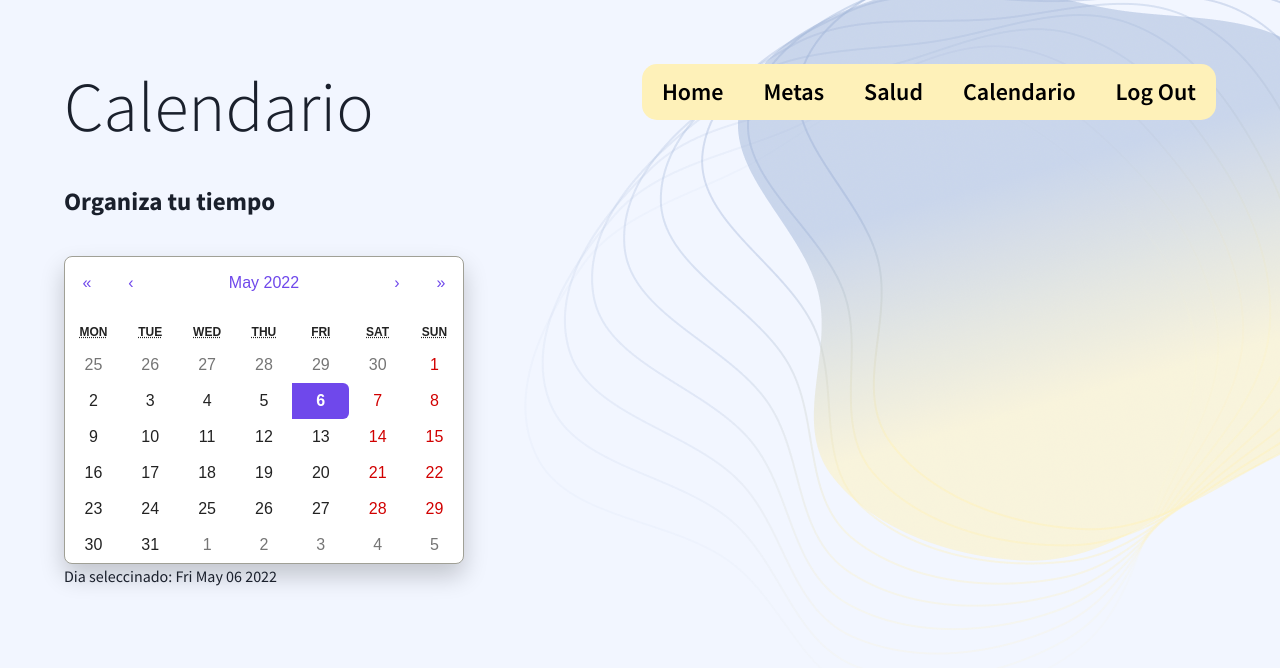
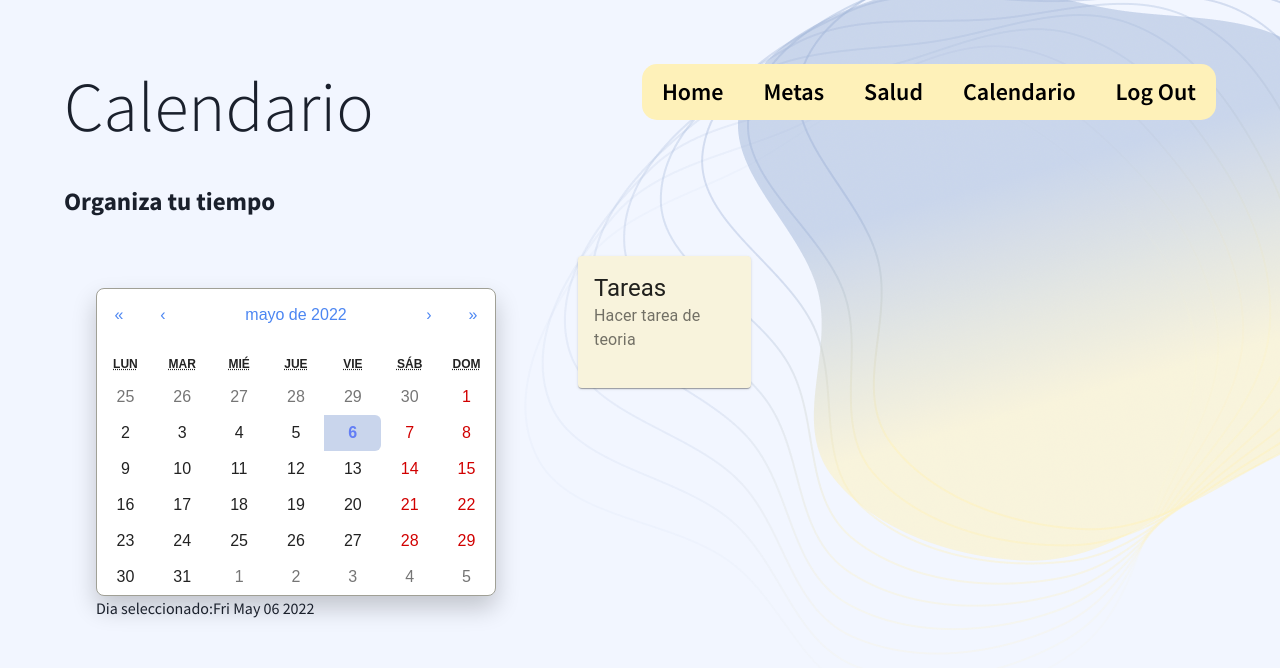
Before and after one commit to andreadelou/Proyecto-_IS, a React (Create React App) app: page /calendar in a window 1280 px wide. Shown: the top 668 px of the page. Built offline with nearby package versions, Linux system fonts and the light colour scheme.

Commit message:
metas y tareas usuarios
El calendario ahora esta en otro idioma para nuestro publico y hay una carta con las tareas del lado derecho

```diff
--- a/package.json
+++ b/package.json
@@ -8,13 +8,16 @@
     "@chakra-ui/system": "^1.12.1",
     "@emotion/react": "^11.8.2",
     "@emotion/styled": "^11.8.1",
+    "@material-ui/core": "^4.12.4",
     "@testing-library/jest-dom": "^5.16.2",
     "@testing-library/react": "^12.1.4",
     "@testing-library/user-event": "^13.5.0",
-    "framer-motion": "3.10.6",
     "bootstrap": "^5.1.3",
     "firebase": "^9.6.10",
+    "framer-motion": "3.10.6",
+    "mdb-react-ui-kit": "^3.0.0",
     "react": "^17.0.2",
+    "react-bootstrap": "^2.3.1",
     "react-calendar": "^3.7.0",
     "react-datepicker": "^4.7.0",
     "react-dom": "^17.0.2",
--- a/src/CSS/Calendario.css
+++ b/src/CSS/Calendario.css
@@ -1,4 +1,15 @@
-.calendar {
+.tareas {
+  align-self: flex-end;
+}
+.calendar{
+  float: left;
+  padding: 2rem;
+  margin-right: 50px;
+}
+.MuiPaper-root.MuiCard-root.cartas.MuiPaper-elevation1.MuiPaper-rounded{
+  margin-left: 200px;
+}
+.principal{
   padding: 4rem;
 }
 .react-calendar {
@@ -12,7 +23,7 @@
   line-height: 1.125em;
 }
 .react-calendar__navigation button {
-  color: #6f48eb;
+  color: #4c86f2;
   min-width: 44px;
   background: none;
   font-size: 16px;
@@ -34,43 +45,43 @@ abbr[title] {
 .react-calendar__tile:enabled:hover,
 .react-calendar__tile:enabled:focus {
   background: #f8f8fa;
-  color: #6f48eb;
+  color: #068dd6;
   border-radius: 6px;
 }
 .react-calendar__tile--now {
   background: #6f48eb33;
   border-radius: 6px;
   font-weight: bold;
-  color: #6f48eb;
+  color: #068dd6;
 }
 .react-calendar__tile--now:enabled:hover,
 .react-calendar__tile--now:enabled:focus {
   background: #6f48eb33;
   border-radius: 6px;
   font-weight: bold;
-  color: #6f48eb;
+  color: #068dd6;
 }
 .react-calendar__tile--hasActive:enabled:hover,
 .react-calendar__tile--hasActive:enabled:focus {
   background: #f8f8fa;
 }
 .react-calendar__tile--active {
-  background: #6f48eb;
+  background: #068dd6;
   border-radius: 6px;
   font-weight: bold;
   color: white;
 }
 .react-calendar__tile--active:enabled:hover,
 .react-calendar__tile--active:enabled:focus {
-  background: #6f48eb;
+  background:#8fb4f8;;
   color: white;
 }
 .react-calendar--selectRange .react-calendar__tile--hover {
   background-color: #f8f8fa;
 }
 .react-calendar__tile--range {
-  background: #f8f8fa;
-  color: #6f48eb;
+  background: #8fb4f8;;
+  color: #C9D5EC;
   border-radius: 0;
 }
 .react-calendar__tile--rangeStart {
@@ -78,7 +89,7 @@ abbr[title] {
   border-bottom-right-radius: 0;
   border-top-left-radius: 6px;
   border-bottom-left-radius: 6px;
-  background: #6f48eb;
+  background: #C9D5EC;
   color: white;
 }
 .react-calendar__tile--rangeEnd {
@@ -86,7 +97,7 @@ abbr[title] {
   border-bottom-left-radius: 0;
   border-top-right-radius: 6px;
   border-bottom-right-radius: 6px;
-  background: #6f48eb;
+  background: #C9D5EC;
   color: white;
 }
 .uno {
@@ -101,3 +112,18 @@ abbr[title] {
   transform: rotate(210deg);
   width: 1400px;
 }
+.react-calendar__tile.react-calendar__tile--now.react-calendar__month-view__days__day{
+  border-top-left-radius: 0;
+  border-bottom-left-radius: 0;
+  border-top-right-radius: 6px;
+  border-bottom-right-radius: 6px;
+  border: #068dd6;
+  background: #C9D5EC;
+  color: rgb(99, 126, 245);
+}
+
+.MuiPaper-root.MuiCard-root.cartas.MuiPaper-elevation1.MuiPaper-rounded{
+  margin-top: 30px;
+  width: 15%;
+  background-color: #F8F3DC;
+}
--- a/src/pages/Calendar.js
+++ b/src/pages/Calendar.js
@@ -6,11 +6,21 @@ import "../CSS/Calendario.css";
 import blob from "../assets/blob01.png";
 import { Image } from '@chakra-ui/react';
 
+
+import Card from "@material-ui/core/Card";
+import CardContent from "@material-ui/core/CardContent";
+import Typography from "@material-ui/core/Typography";
+import Button from "@material-ui/core/Button";
+import CardActions from "@material-ui/core/CardActions";
+
+
+
+
 function Calendario() {
   const [date, setDate] = useState(new Date());
 
   return (
-    <div className='calendar'>
+    <div className='principal'>
       <header className="header">
         <Header title="Calendario" subtitle="Organiza tu tiempo" Bandera={true}></Header>
         <Image
@@ -22,14 +32,51 @@ function Calendario() {
         />
       </header>
 
+      <div className='calendar'>
+
       <div className='calendar-container'>
-        <Calendar onChange={setDate} value={date} />
+        <Calendar onChange={setDate} value={date} locale= "es"/>
       </div>
       <p className='text-center'>
-        <span className='bold'>Dia seleccinado:</span>{' '}
-        {date.toDateString()}
+        <span  className='bold' >Dia seleccionado:</span>{''}
+        {date.toDateString() }
+
       </p>
+      </div>
+
+      {/* titulo
+      categoria
+      fecha
+      meta
+       */}
+ <div className='tareas'>
+ <Card className='cartas'
+      >
+        <CardContent>
+
+          <Typography variant="h5" component="h2">
+            Tareas
+          </Typography>
+          <Typography
+            style={{
+              marginBottom: 12,
+            }}
+            color="textSecondary"
+          >
+            Hacer tarea de teoria
+          </Typography>
+        </CardContent>
+      </Card>
+
+ </div>
+
+
     </div>
+
+
+
+
+
   );
 }
 
```
Also changed, not shown: 2 other files (tests, documents, lock files or other folders).
